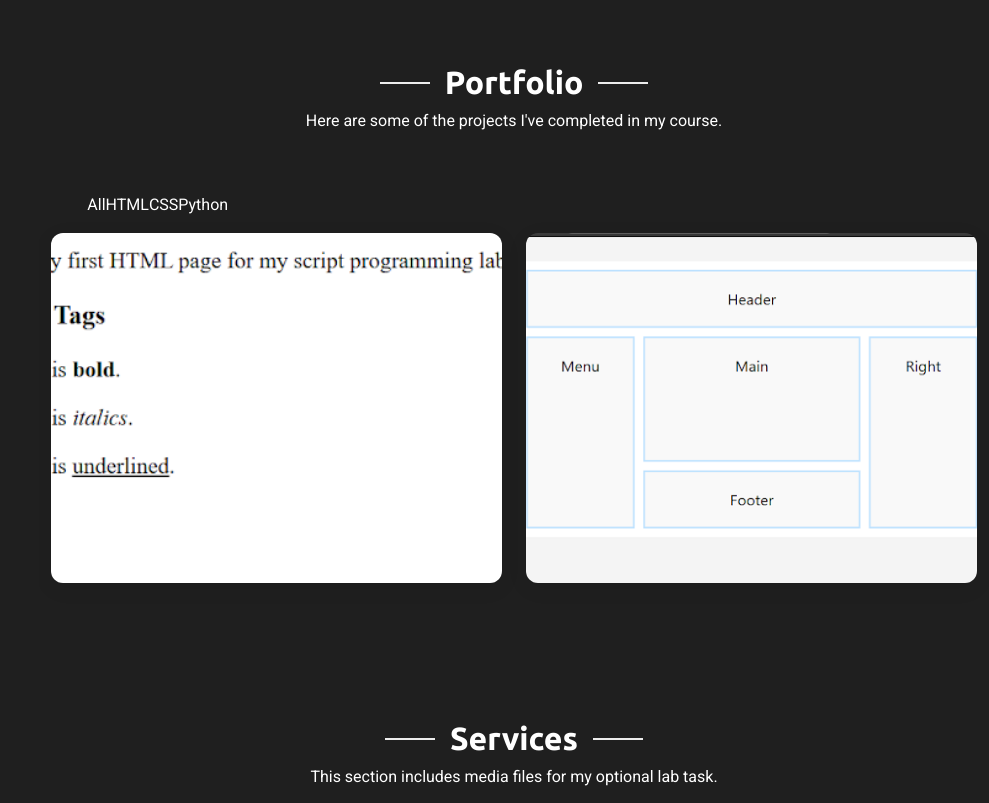
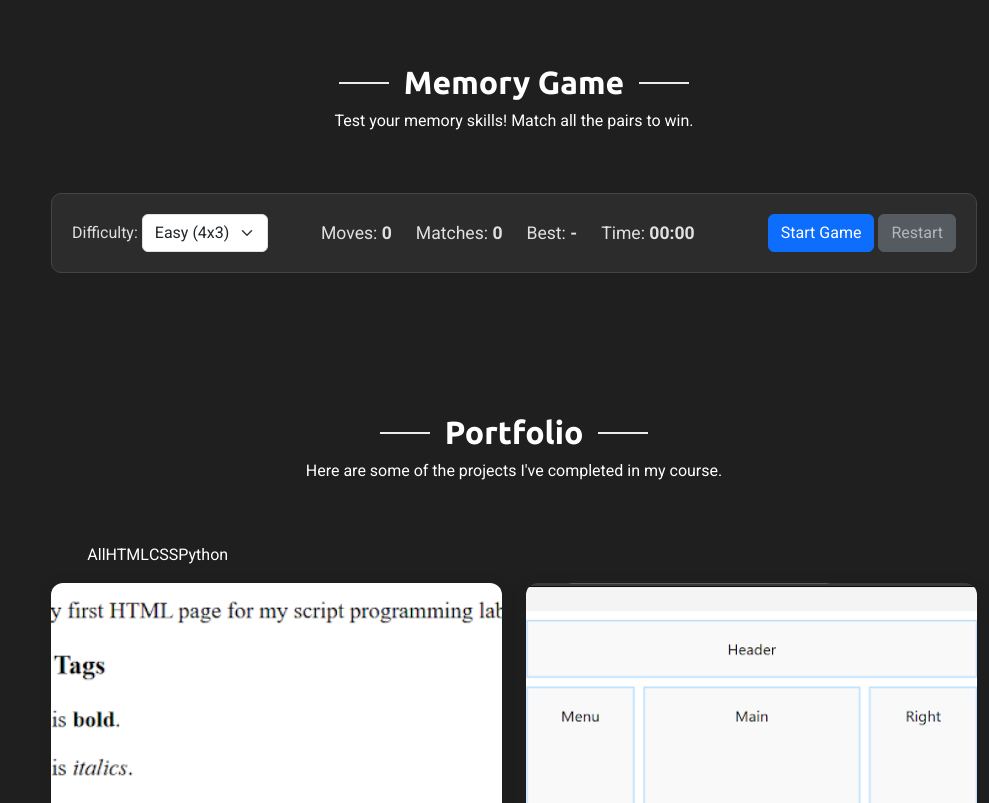
Before and after one commit to SKIMO-09/SKIMO-09.github.io, a plain HTML site: page index.html in a window 1280 px wide. Shown: the part 4737-5540 px from the top of the page, without its empty margins (291-1280 px from the left). Drawn offline with nearby package versions, Linux system fonts and the light colour scheme.

Commit message:
Add Memory Game section to index.html

```diff
--- a/index.html
+++ b/index.html
@@ -454,6 +454,56 @@
     </section><!-- /Resume Section -->
 
     <!-- Portfolio Section -->
+     <!-- Memory Game Section -->
+    <section id="memory-game" class="memory-game section">
+
+      <div class="container section-title" data-aos="fade-up">
+        <h2>Memory Game</h2>
+        <p>Test your memory skills! Match all the pairs to win.</p>
+      </div>
+
+      <div class="container" data-aos="fade-up" data-aos-delay="100">
+
+        <!-- Game Controls & Stats -->
+        <div class="game-controls">
+          <div class="difficulty-selector">
+            <label for="difficulty">Difficulty:</label>
+            <select id="difficulty" class="form-select d-inline-block w-auto">
+              <option value="easy">Easy (4x3)</option>
+              <option value="hard">Hard (6x4)</option>
+            </select>
+          </div>
+
+          <div class="game-stats">
+            <span>Moves: <strong id="move-count">0</strong></span>
+            <span>Matches: <strong id="match-count">0</strong></span>
+            <!-- Optional Task 1: Best Score -->
+            <span class="best-score-display">Best: <strong id="best-score">-</strong></span>
+            <!-- Optional Task 2: Timer -->
+            <span>Time: <strong id="timer">00:00</strong></span>
+          </div>
+
+          <div class="game-buttons">
+            <button id="start-game-btn" class="btn btn-primary">Start Game</button>
+            <button id="restart-game-btn" class="btn btn-secondary" disabled>Restart</button>
+          </div>
+        </div>
+
+        <!-- Win Message -->
+        <div id="win-message" class="alert alert-success text-center mt-3" style="display: none;">
+          <h3>🎉 You Won! 🎉</h3>
+          <p>Great job! You found all pairs.</p>
+        </div>
+
+        <!-- Game Board -->
+        <div id="game-board" class="game-board">
+          <!-- Cards will be generated here by JavaScript -->
+        </div>
+
+      </div>
+
+    </section><!-- /Memory Game Section -->
+
     <section id="portfolio" class="portfolio section">
 
       <!-- Section Title -->
```
